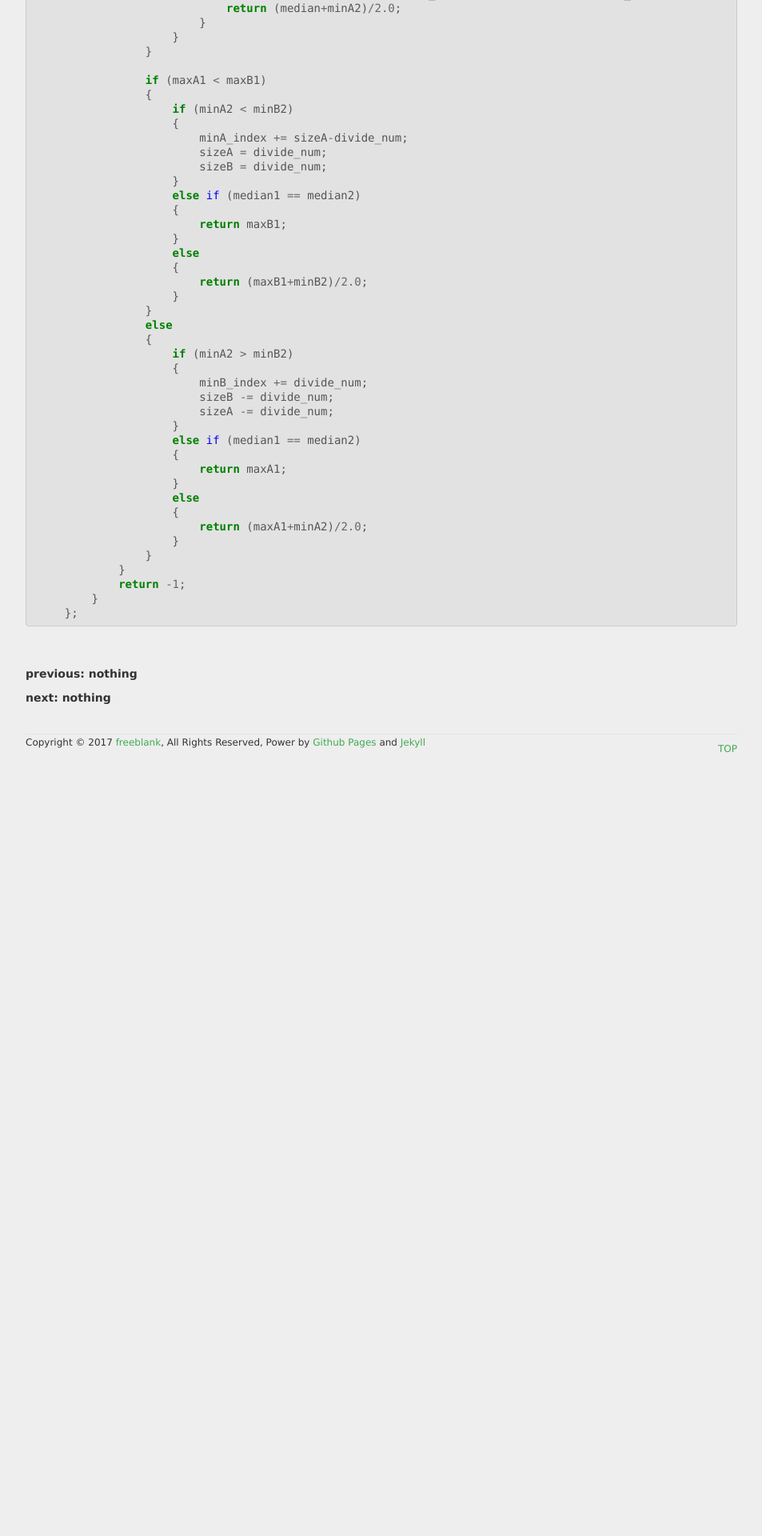
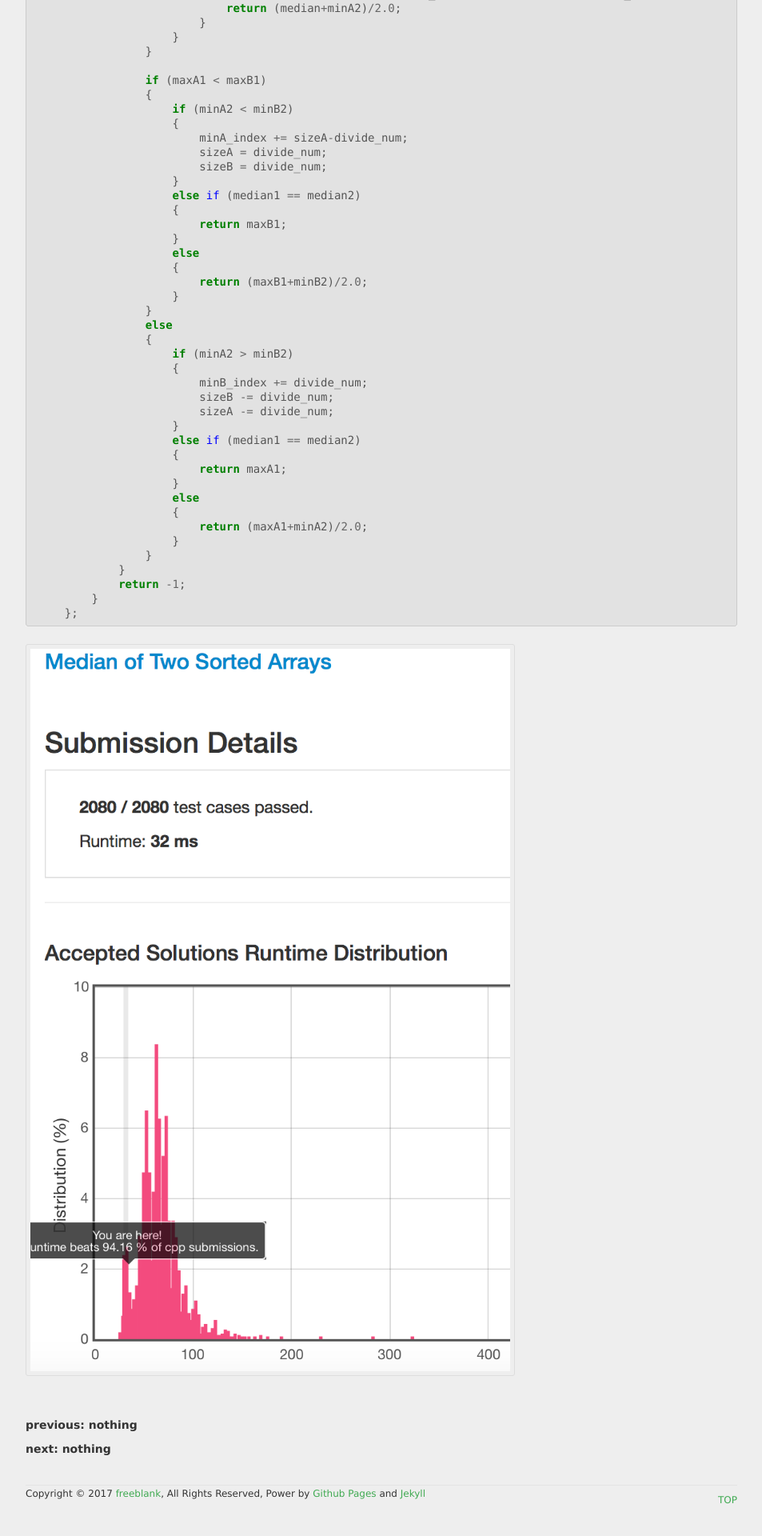
Before and after one commit to freeblank/blog, a Jekyll site: the page built from _posts/2017-07-22-Median of Two Sorted Arrays.md, in a window 1280 px wide. Shown: the part 4270-6190 px from the top of the page at 80% size, without its empty margins (163-1116 px from the left). Built offline with Jekyll 4.4.1, drawn with Linux system fonts in a browser that asks for light colours; nearby versions of some CDN libraries; comment, search, counter and statistics services are not loaded; before the commit the page ends 5251 px from its top, so only the background shows below that.

Commit message:
add image

````diff
--- a/_posts/2017-07-22-Median of Two Sorted Arrays.md
+++ b/_posts/2017-07-22-Median of Two Sorted Arrays.md
@@ -211,3 +211,5 @@ class Solution
         }
     };
 ```
+
+![](/media/img/median.png)
````
Also changed, not shown: media/img/median.png (added).
